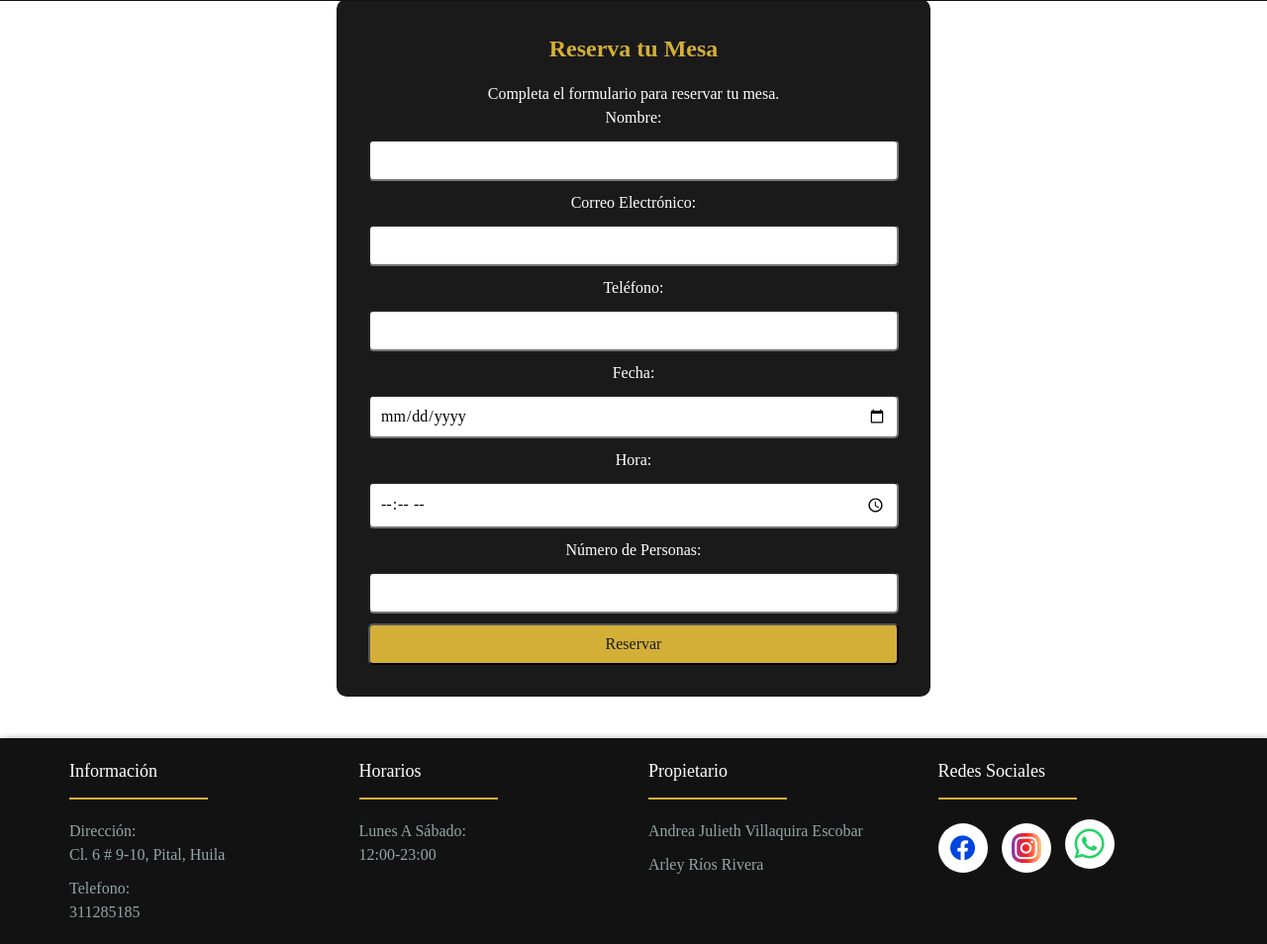
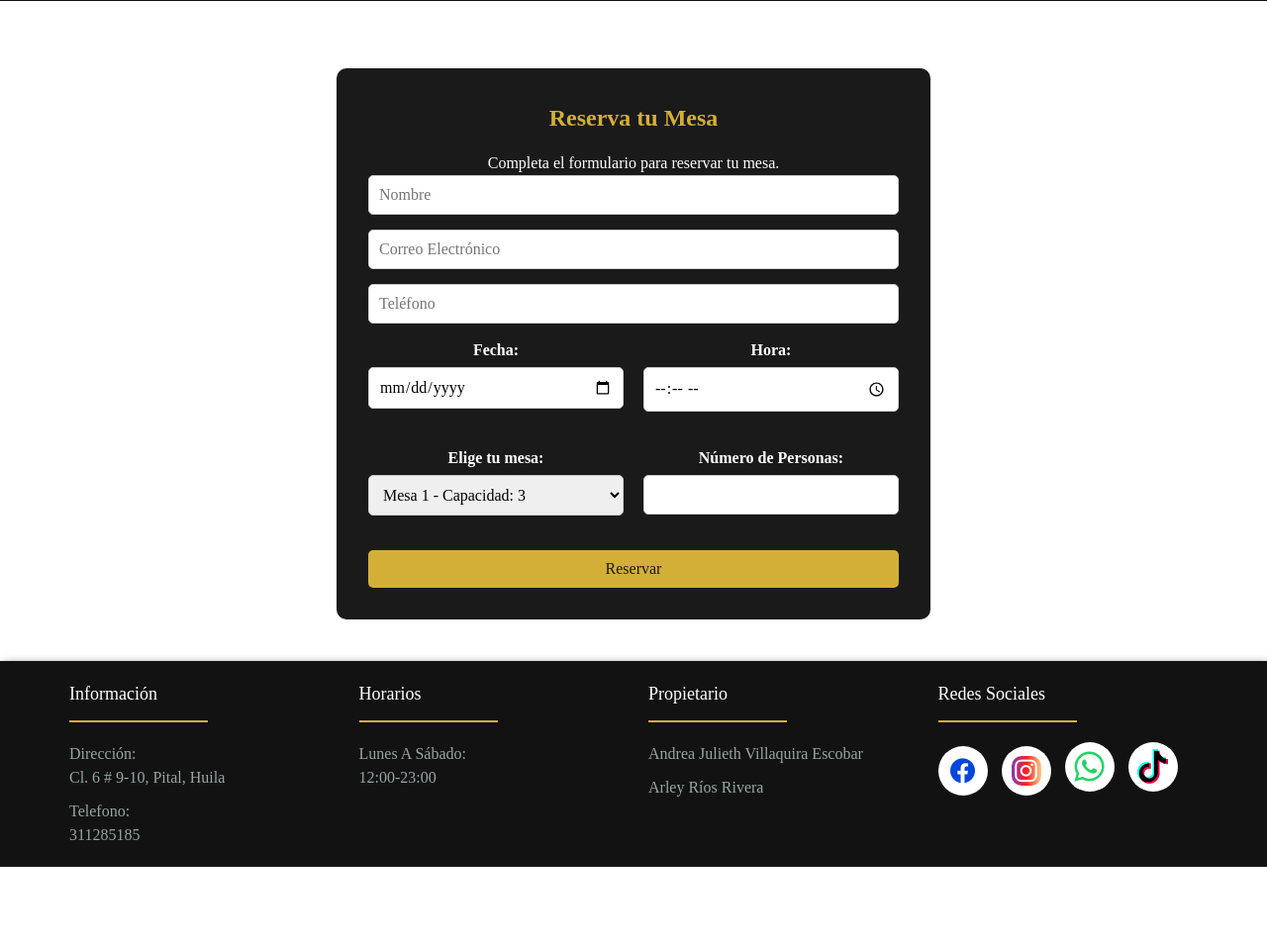
Before and after one commit to Jose-Pachongo/Chok-Dog, a Django app: page /reservas/ in a window 1280 px wide. Shown: the part 81-1035 px from the top of the page at 99% size. After the commit the page ends 957 px from the top, so only its background shows below. Run offline with Django 5.2, Linux system fonts and the light colour scheme; data comes from the database, SQL or seed files in the repository; both versions use the stored data as it was after the commit; some libraries are stand-ins or nearby versions; some web fonts are replaced.

Commit message:
reservas_listo

```diff
--- a/comida/static/barra.css
+++ b/comida/static/barra.css
@@ -251,8 +251,14 @@ ul{
     background: linear-gradient(to right, #833AB4, #FD1D1D, #FDCB82);
     border-radius: 10px;
 }
+
 .footer-col .social-links .wp i{
     color: #25D366;
+    font-size: 40px;
+}
+.footer-col .social-links .tt img{
+    height: 35px;
+    width: 35px;
     font-size: 40px;
 
 }
@@ -272,6 +278,9 @@ ul{
         margin-top: 10px;
         font-size: 15px;
     }
+    .menu-icons {
+        margin-top: 10px;
+    }
     .footer-col{
         width: 50%;
         margin-bottom: 30px;
@@ -279,10 +288,17 @@ ul{
     .main{
         margin-top: 110px;
     }
+
 }
 
 @media (max-width: 568px) {
     .footer-col{
         width: 50%;
     }
+    .footer-col .social-links{
+        display: grid;
+        grid-template-columns: 1fr 1fr;
+        gap: 0;
+
+    }
 }
--- /dev/null
+++ b/comida/static/js/reservas.js
@@ -0,0 +1,69 @@
+document.addEventListener("DOMContentLoaded", function() {
+    var messagesScript = document.getElementById("django-messages");
+    if (messagesScript) {
+      try {
+        var djangoMessages = JSON.parse(messagesScript.textContent);
+        djangoMessages.forEach(function(msg) {
+          Swal.fire({
+            title: msg.tags.includes('error') ? "Error" : "Información",
+            text: msg.message,
+            icon: msg.tags.includes('error') ? "error" : "success",
+            confirmButtonColor: msg.tags.includes('error') ? "#d33" : "#3085d6"
+          });
+        });
+      } catch (e) {
+        console.error("Error al parsear los mensajes de Django:", e);
+      }
+    }
+  });
+
+
+$(document).ready(function() {
+    let today = new Date().toISOString().split('T')[0];
+    $('#fecha').attr('min', today);
+
+
+    $('#hora').on('input', function() {
+        let horaSeleccionada = $(this).val();
+        if (horaSeleccionada < "17:00" || horaSeleccionada > "23:00") {
+            alert("Por favor, selecciona una hora entre 17:00 y 23:00.");
+            $(this).val('');
+        }
+    });
+
+
+    $('#fecha, #hora').on('change', function() {
+        let fecha = $('#fecha').val();
+        let hora = $('#hora').val();
+        if (fecha && hora) {
+            $.ajax({
+                url: '{% url "obtener_mesas_disponibles" %}',
+                data: {
+                    'fecha': fecha,
+                    'hora': hora
+                },
+                success: function(data) {
+                    let mesaSelect = $('#mesa');
+                    mesaSelect.empty();
+                    if (data.mesas_disponibles.length > 0) {
+                        data.mesas_disponibles.forEach(function(mesa) {
+                            let option = $('<option></option>')
+                                .val(mesa.id)
+                                .text('Mesa ' + mesa.numero)
+                                .css('color', mesa.disponible ? 'green' : 'red');
+                            if (!mesa.disponible) {
+                                option.prop('disabled', true);
+                            }
+                            mesaSelect.append(option);
+                        });
+                    } else {
+                        let option = $('<option></option>')
+                            .text('No hay mesas disponibles')
+                            .prop('disabled', true);
+                        mesaSelect.append(option);
+                    }
+                }
+            });
+        }
+    });
+});
--- a/comida/static/reservas.css
+++ b/comida/static/reservas.css
@@ -1,37 +1,81 @@
+
 .reservas-section {
+    padding-top: 20px;
+}
+.reservas {
 max-width: 600px;
 margin: 50px auto;
-    background: var(--negro-profundo);
+background: var(--negro-profundo, #222);
 color: #fff;
 padding: 2rem;
 border-radius: 10px;
 text-align: center;
 }
 
+
 .reservas-section h2 {
-    color: var(--dorado);
+color: var(--dorado, #d4af37);
 margin-bottom: 1rem;
 }
+
 
 form {
 display: flex;
 flex-direction: column;
-    gap: 10px;
+gap: 15px;
 }
 
-input, button {
+
+.form-row {
+display: grid;
+grid-template-columns: repeat(auto-fit, minmax(250px, 1fr));
+gap: 20px;
+margin-bottom: 20px;
+}
+
+
+.form-group {
+display: flex;
+flex-direction: column;
+align-items: flex-start;
+}
+
+.form-group label {
+font-weight: bold;
+margin-bottom: 5px;
+width: 100%;
+}
+
+
+input, select, button {
+width: 100%;
 padding: 10px;
 font-size: 16px;
+border: 1px solid #ccc;
 border-radius: 5px;
 }
 
 button {
-    background: var(--dorado);
-    color: var(--negro-profundo);
+background: var(--dorado, #d4af37);
+color: var(--negro-profundo, #222);
 cursor: pointer;
-    transition: 0.3s;
+transition: background 0.3s ease;
+border: none;
 }
 
 button:hover {
 background: #b8952d;
 }
+
+
+select option {
+font-weight: bold;
+padding: 5px;
+}
+
+@media (max-width: 768px) {
+    .reservas-section {
+        padding: 40px 10px 40px 10px;
+
+    }
+}
--- a/comida/templates/base.html
+++ b/comida/templates/base.html
@@ -94,12 +94,15 @@
                         <a class="fa" href="https://www.facebook.com/chok.dog"><i      class='bx bxl-facebook-circle' ></i></a>
                         <a class="ig" href="https://www.instagram.com/chok.dog?utm_source=qr&igsh=c2ZjdnRnNmFyMjYy"><i class='bx bxl-instagram' ></i></a>
                         <a class="wp"href="https://wa.link/x8yhmt"><i class='bx bxl-whatsapp' ></i></a>
+                        <a class="tt" href="https://www.tiktok.com/@chokdogg?is_from_webapp=1&sender_device=pc"><img src="{% static 'img/tik-tok.png' %}" alt=""></a>
                     </div>
                 </div>
             </div>
         </div>
    </footer>
     <script src="{% static 'js/script.js' %}"></script>
+    <script src="https://cdnjs.cloudflare.com/ajax/libs/jquery/3.6.0/jquery.min.js"></script>
+    <script src="{% static 'js/reservas.js' %}"></script>
     <script src="https://cdn.jsdelivr.net/npm/sweetalert2@11"></script>
     {% if messages %}
         {% for m in messages %}
--- a/comida/templates/iniciar.html
+++ b/comida/templates/iniciar.html
@@ -33,6 +33,7 @@
     </script>
 {% endif %}
 
+
 <script type="text/javascript">
     window.onload = function() {
             var passwordField = document.getElementById('password');
--- a/comida/templates/reservas.html
+++ b/comida/templates/reservas.html
@@ -7,38 +7,61 @@
 <link rel="stylesheet" href="{% static 'reservas.css' %}">
 
 <section class="reservas-section">
+    <div class="reservas">
         <h2>Reserva tu Mesa</h2>
         <p>Completa el formulario para reservar tu mesa.</p>
 
-    {% if messages %}
-        <div class="messages">
-            {% for message in messages %}
-                <p class="{{ message.tags }}">{{ message }}</p>
-            {% endfor %}
-        </div>
-    {% endif %}
 
-    <form action="{% url 'procesar_reserva' %}" method="POST">
+
+        <form action="{% url 'reservas' %}" method="POST">
             {% csrf_token %}
-        <label for="nombre">Nombre:</label>
-        <input type="text" id="nombre" name="nombre" required>
 
-        <label for="email">Correo Electrónico:</label>
-        <input type="email" id="email" name="email" required>
+            <input type="text" placeholder="Nombre" id="nombre" name="nombre" required>
+            <input type="email" placeholder="Correo Electrónico" id="email" name="email" required>
+            <input type="text" placeholder="Teléfono" id="telefono" name="telefono" required>
 
-        <label for="telefono">Teléfono:</label>
-        <input type="text" id="telefono" name="telefono" required>
-
+            <div class="form-row">
+                <div class="form-group">
                     <label for="fecha">Fecha:</label>
                     <input type="date" id="fecha" name="fecha" required>
-
+                </div>
+                <div class="form-group">
                     <label for="hora">Hora:</label>
                     <input type="time" id="hora" name="hora" required>
+                </div>
+            </div>
 
+            <div class="form-row">
+                <div class="form-group">
+                    <label for="mesa">Elige tu mesa:</label>
+                    <select id="mesa" name="mesa" required>
+                        {% for mesa in mesas %}
+                            <option value="{{ mesa.id }}">Mesa {{ mesa.numero }} - Capacidad: {{ mesa.capacidad }}</option>
+                        {% endfor %}
+                    </select>
+                </div>
+                <div class="form-group">
                     <label for="personas">Número de Personas:</label>
                     <input type="number" id="personas" name="personas" min="1" required>
+                </div>
+            </div>
 
             <button type="submit">Reservar</button>
         </form>
+    </div>
 </section>
+
+
+
+{% if messages %}
+    <script id="django-messages" type="application/json">
+    [
+    {% for message in messages %}
+        {"tags": "{{ message.tags|escapejs }}", "message": "{{ message|escapejs }}"}{% if not forloop.last %},{% endif %}
+    {% endfor %}
+    ]
+    </script>
+{% endif %}
+
+
 {% endblock %}
--- a/comida/templates/servicios.html
+++ b/comida/templates/servicios.html
@@ -27,7 +27,7 @@
             <h3 class="service-title">Servicio a Domicilio</h3>
             <p class="service-description">Disfruta de nuestros platos en la comodidad de tu hogar. Haz tu pedido y te lo llevamos rápido y caliente.</p>
             <div class="bton">
-                <a href="https://wa.me/1234567890" class="service-button" target="_blank">Pedir por WhatsApp</a>
+                <a href="https://wa.link/x8yhmt" class="service-button" target="_blank">Pedir por WhatsApp</a>
             </div>
         </div>
 
--- a/comida/views.py
+++ b/comida/views.py
@@ -9,7 +9,10 @@ from .models import Product
 from .forms import MensajeContactoForm, CustomUserCreationForm
 from django.core.mail import send_mail
 from django.conf import settings
-from .models import Profile  # Agrega esta línea
+from .models import Profile
+from datetime import datetime
+from .models import Reserva, Mesa
+from django.http import JsonResponse
 
 
 def home(request):
@@ -148,30 +151,182 @@ def perfil_view(request):
 
 
 
-from .models import Reserva
+#reservas
+
 
 def reservas(request):
-    return render(request, 'reservas.html')
-
-def procesar_reserva(request):
-    if request.method == "POST":
+    mesas = Mesa.objects.all()
+    if request.method == 'POST':
         nombre = request.POST.get('nombre')
         email = request.POST.get('email')
         telefono = request.POST.get('telefono')
         fecha = request.POST.get('fecha')
         hora = request.POST.get('hora')
         personas = request.POST.get('personas')
+        mesa_id = request.POST.get('mesa')
 
-        if not (nombre and email and telefono and fecha and hora and personas):
-            messages.error(request, "Todos los campos son obligatorios.")
+        try:
+            fecha_reserva = datetime.strptime(fecha, '%Y-%m-%d').date()
+        except ValueError:
+            messages.error(request, "Formato de fecha incorrecto.")
             return redirect('reservas')
 
-        Reserva.objects.create(
-            nombre=nombre, email=email, telefono=telefono,
-            fecha=fecha, hora=hora, personas=personas
+        if fecha_reserva < datetime.now().date():
+            messages.error(request, "No puedes seleccionar una fecha pasada.")
+            return redirect('reservas')
+
+        try:
+            hora_reserva = datetime.strptime(hora, '%H:%M').time()
+        except ValueError:
+            messages.error(request, "Formato de hora incorrecto.")
+            return redirect('reservas')
+
+        if not (datetime.strptime('17:00', '%H:%M').time() <= hora_reserva <= datetime.strptime('23:00', '%H:%M').time()):
+            messages.error(request, "La hora debe estar entre las 17:00 y las 23:00.")
+            return redirect('reservas')
+
+        if Reserva.objects.filter(fecha=fecha, hora=hora, mesa_id=mesa_id).exists():
+            messages.error(request, "La mesa seleccionada ya está reservada para esa fecha y hora.")
+            return redirect('reservas')
+
+        try:
+            mesa = Mesa.objects.get(id=mesa_id)
+        except Mesa.DoesNotExist:
+            messages.error(request, "La mesa seleccionada no existe.")
+            return redirect('reservas')
+
+        reserva = Reserva.objects.create(
+            nombre=nombre,
+            email=email,
+            telefono=telefono,
+            fecha=fecha_reserva,
+            hora=hora_reserva,
+            personas=personas,
+            mesa=mesa
+        )
+        print("Reserva creada:", reserva)
+
+
+        subject = "Nueva reserva de mesa"
+        message = (
+            f"Se ha realizado una nueva reserva:\n\n"
+            f"Nombre: {nombre}\n"
+            f"Correo: {email}\n"
+            f"Teléfono: {telefono}\n"
+            f"Fecha: {fecha}\n"
+            f"Hora: {hora}\n"
+            f"Mesa: {mesa.numero}\n"
+            f"Número de personas: {personas}\n"
         )
 
-        messages.success(request, "Reserva realizada con éxito.")
+        try:
+            send_mail(
+                subject,
+                message,
+                settings.EMAIL_HOST_USER,
+                ['pjoseedier@gmail.com'],
+                fail_silently=False,
+            )
+            messages.success(request, "Reserva realizada y correo enviado con éxito.")
+        except Exception as e:
+            messages.error(request, f"Reserva realizada, pero hubo un error al enviar el correo: {e}")
+
         return redirect('reservas')
 
-    return redirect('reservas')
+    return render(request, 'reservas.html', {'mesas': mesas})
+
+
+def procesar_reserva(request):
+    mesas = Mesa.objects.all()
+    if request.method == 'POST':
+        nombre = request.POST.get('nombre')
+        email = request.POST.get('email')
+        telefono = request.POST.get('telefono')
+        fecha = request.POST.get('fecha')
+        hora = request.POST.get('hora')
+        personas = request.POST.get('personas')
+        mesa_id = request.POST.get('mesa')
+
+        try:
+            fecha_reserva = datetime.strptime(fecha, '%Y-%m-%d').date()
+        except ValueError:
+            messages.error(request, "Formato de fecha incorrecto.")
+            return redirect('procesar_reserva')
+
+        if fecha_reserva < datetime.now().date():
+            messages.error(request, "No puedes seleccionar una fecha pasada.")
+            return redirect('procesar_reserva')
+
+        try:
+            hora_reserva = datetime.strptime(hora, '%H:%M').time()
+        except ValueError:
+            messages.error(request, "Formato de hora incorrecto.")
+            return redirect('procesar_reserva')
+
+        if not (datetime.strptime('17:00', '%H:%M').time() <= hora_reserva <= datetime.strptime('23:00', '%H:%M').time()):
+            messages.error(request, "La hora debe estar entre las 17:00 y las 23:00.")
+            return redirect('procesar_reserva')
+
+        if Reserva.objects.filter(fecha=fecha, hora=hora, mesa_id=mesa_id).exists():
+            messages.error(request, "La mesa seleccionada ya está reservada para esa fecha y hora.")
+            return redirect('procesar_reserva')
+
+        try:
+            mesa = Mesa.objects.get(id=mesa_id)
+        except Mesa.DoesNotExist:
+            messages.error(request, "La mesa seleccionada no existe.")
+            return redirect('procesar_reserva')
+
+        reserva = Reserva.objects.create(
+            nombre=nombre,
+            email=email,
+            telefono=telefono,
+            fecha=fecha_reserva,
+            hora=hora_reserva,
+            personas=personas,
+            mesa=mesa
+        )
+
+        subject = "Nueva reserva de mesa"
+        message = (
+            f"Se ha realizado una nueva reserva:\n\n"
+            f"Nombre: {nombre}\n"
+            f"Correo: {email}\n"
+            f"Teléfono: {telefono}\n"
+            f"Fecha: {fecha}\n"
+            f"Hora: {hora}\n"
+            f"Mesa: {mesa.numero}\n"
+            f"Número de personas: {personas}\n"
+        )
+
+        try:
+            send_mail(
+                subject,
+                message,
+                settings.EMAIL_HOST_USER,
+                ['pjoseedier@gmail.com'],
+                fail_silently=False,
+            )
+            messages.success(request, "Reserva realizada y correo enviado con éxito.")
+        except Exception as e:
+            messages.error(request, f"Reserva realizada, pero hubo un error al enviar el correo: {e}")
+
+        return redirect('procesar_reserva')  # O redirigir a 'reservas'
+
+    return render(request, 'reservas.html', {'mesas': mesas})
+
+
+def obtener_mesas_disponibles(request):
+    fecha = request.GET.get('fecha')
+    hora = request.GET.get('hora')
+    reservas = Reserva.objects.filter(fecha=fecha, hora=hora)
+    mesas_reservadas = reservas.values_list('mesa_id', flat=True)
+    mesas = Mesa.objects.all()
+    mesas_disponibles = []
+    for mesa in mesas:
+        mesas_disponibles.append({
+            'id': mesa.id,
+            'numero': mesa.numero,
+            'disponible': mesa.id not in mesas_reservadas
+        })
+    return JsonResponse({'mesas_disponibles': mesas_disponibles})
--- a/sitio/urls.py
+++ b/sitio/urls.py
@@ -38,5 +38,7 @@ urlpatterns = [
     path('logout', views.logout_request, name='logout'),
     path('reservas/', views.reservas, name='reservas'),
     path('reservar/', views.procesar_reserva, name='procesar_reserva'),
+     path('obtener_mesas_disponibles/', views.obtener_mesas_disponibles, name='obtener_mesas_disponibles'),
+    path('reservar/', views.procesar_reserva, name='procesar_reserva'),
 
 ]+ static(settings.MEDIA_URL, document_root=settings.MEDIA_ROOT)
```
Also changed, not shown: comida/admin.py (+10 -0 lines), comida/models.py (+13 -0 lines), comida/static/productos.css (+4 -4 lines), comida/templates/nosotros.html (+12 -12 lines), comida/migrations/0002_mesa_reserva_mesa.py (added), comida/migrations/0003_remove_reserva_mesa_delete_mesa.py (added), comida/migrations/0004_mesa.py (added), comida/migrations/0005_reserva_mesa.py (added), comida/static/img/equipo.jpg (added), comida/static/img/tik-tok.png (added), db.sqlite3. Lines whose indentation alone changed are shown as unchanged.
